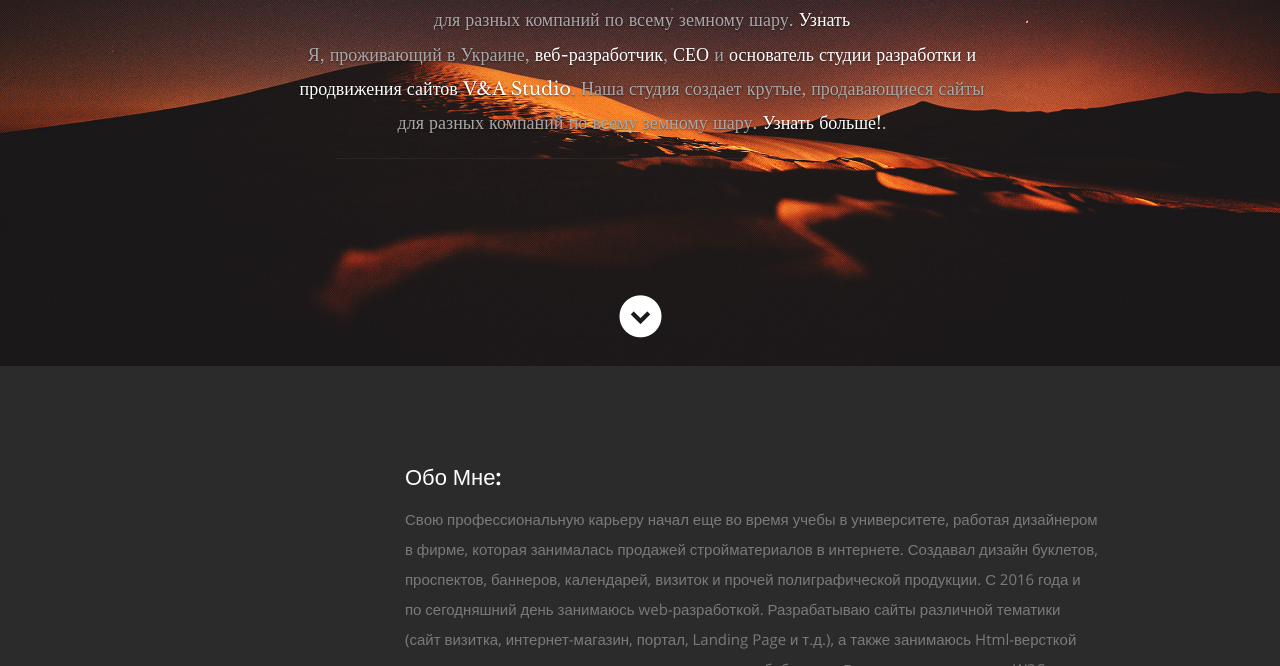
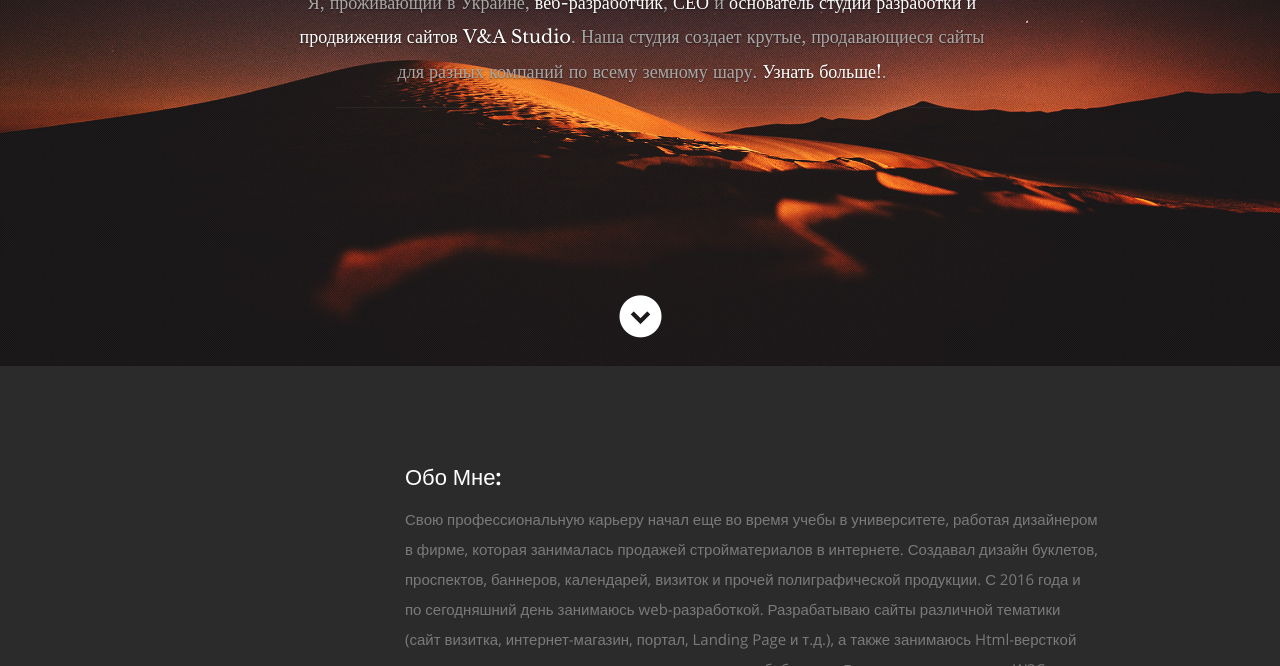
Before and after one commit to VladislavAn/VladislavAn.github.io, a plain HTML site: page index.html in a window 1280 px wide. Shown: the part 434-1100 px from the top of the page. Drawn offline with nearby package versions, Linux system fonts and the light colour scheme.

Commit message:
com1
щий

```diff
--- a/index.html
+++ b/index.html
@@ -56,7 +56,6 @@
       <div class="row banner">
          <div class="banner-text">
             <h1 class="responsive-headline">Меня зовут Владислав Андриевский.</h1>
-            <h3>Я, проживающий в Украине, <span>веб-разработчий</span>, <span>СЕО</span> и <span>основатель студии разработки и продвижения сайтов V&A Studio</span>. Наша студия создает крутые, продавающиеся сайты для разных компаний по всему земному шару. <a class="smoothscroll" href="#about">Узнать</a>
             <h3>Я, проживающий в Украине, <span>веб-разработчик</span>, <span>СЕО</span> и <span>основатель студии разработки и продвижения сайтов V&A Studio</span>. Наша студия создает крутые, продавающиеся сайты для разных компаний по всему земному шару. <a class="smoothscroll" href="#about">Узнать</a>
             <a class="smoothscroll" href="#about">больше!</a>.</h3>
             <hr />
```
